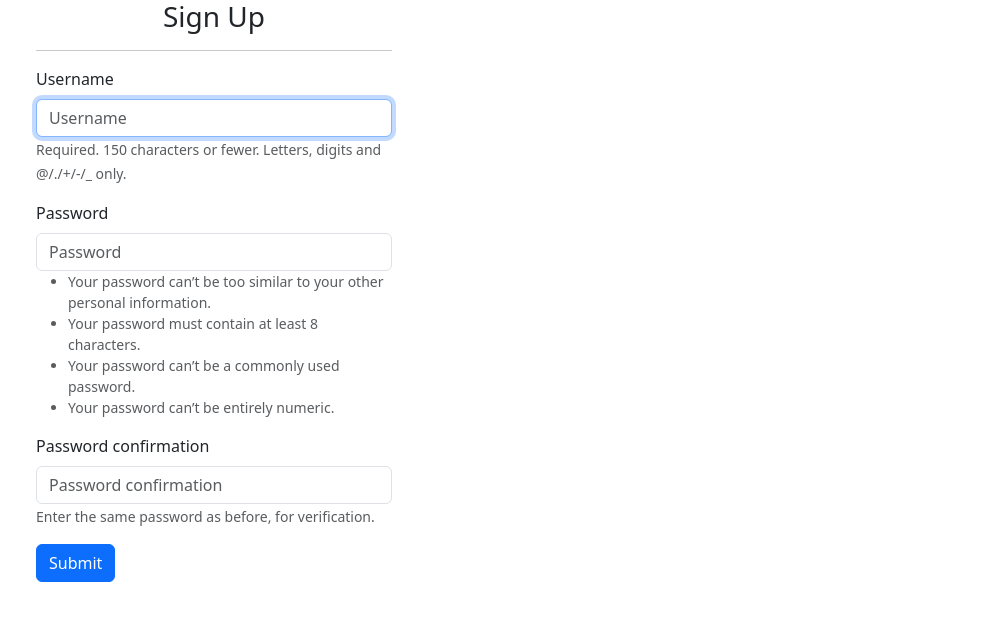
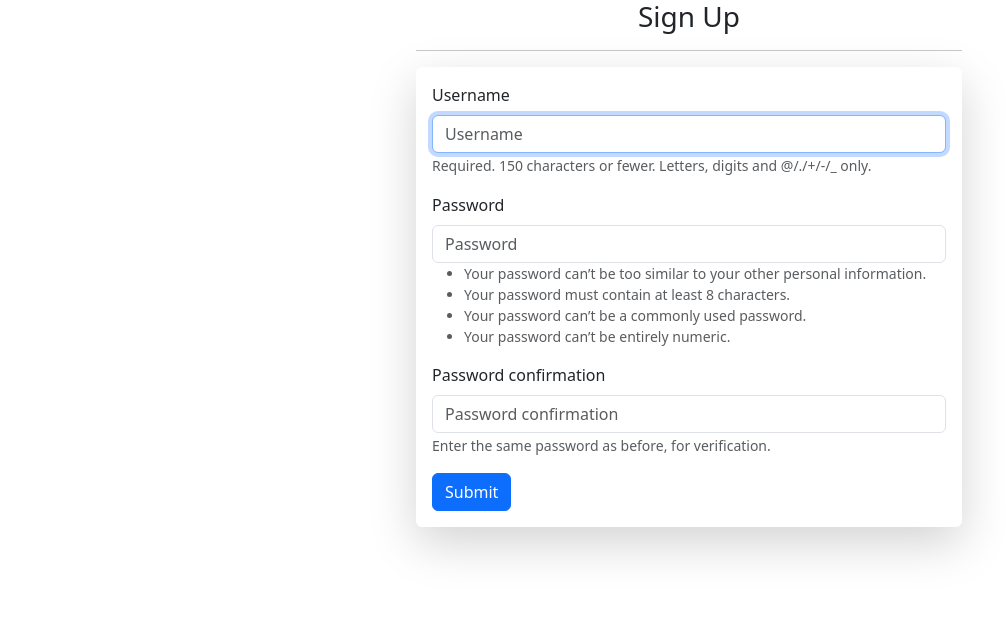
Before and after one commit to Juliet-Ol/our-neighbourhood, a Django app: page /accounts/register/ in a window 1280 px wide. Shown: the top 621 px of the page, without its empty margins (46-1052 px from the left). Run offline with Django 4.2, Linux system fonts and the light colour scheme; some libraries are stand-ins or nearby versions.

Commit message:
add styling to login and registration form by styling and adding shadow

```diff
--- a/neighbourhoodwatch/templates/registration/registration_form.html
+++ b/neighbourhoodwatch/templates/registration/registration_form.html
@@ -6,8 +6,12 @@
 <div class="container">
     <div class="row">
 
+        <div class="col-md-4">
 
-        <div class="col-md-4">
+        </div>
+
+
+        <div class="col-md-6">
                 {% if form.errors %}
                 <p> Information Might be Incorrect </p>
                 {% endif %}
@@ -23,6 +27,7 @@
                         {% endif %}
                     </div>
                 <div class="panel-body">
+                    <div class="shadow-lg p-3 mb-5 bg-white rounded">
 
                     <form action="" method="post" class="form">
                         {% csrf_token %}
@@ -33,6 +38,7 @@
                     </form>
                     <input type="hidden" name="next" value="{{next}}">
                 </div>
+
             </div>
         </div>
     </div>
```
Also changed, not shown: neighbourhoodwatch/templates/registration/login.html (+7 -1 lines). Lines whose indentation alone changed are shown as unchanged.
